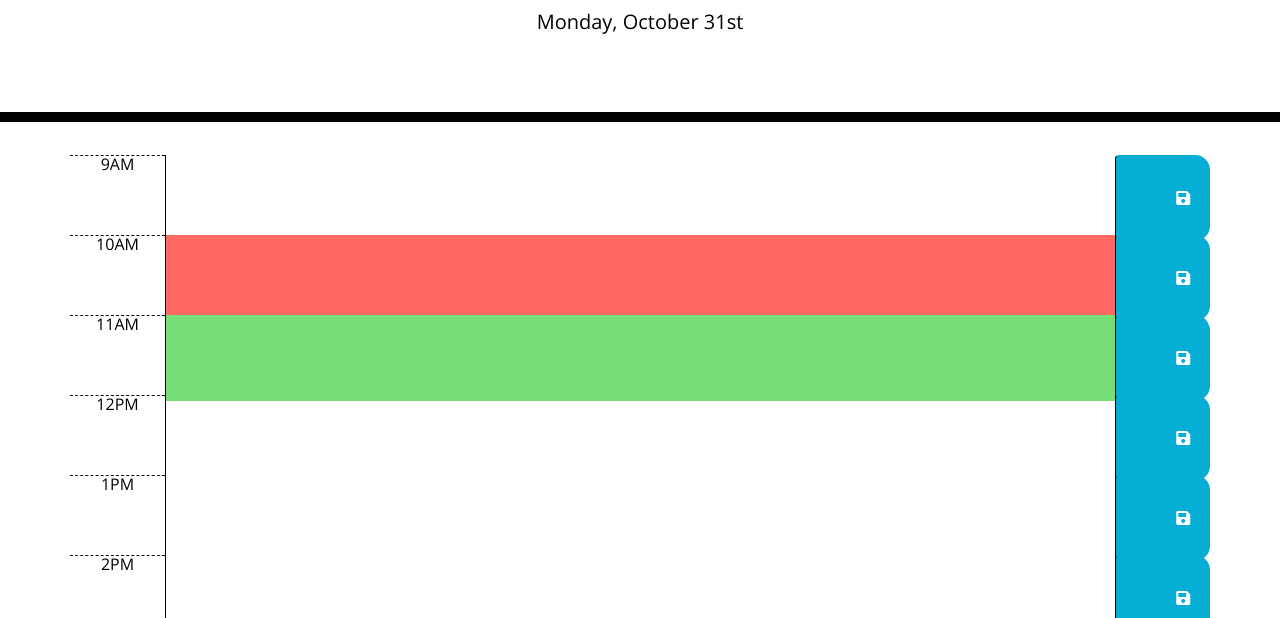
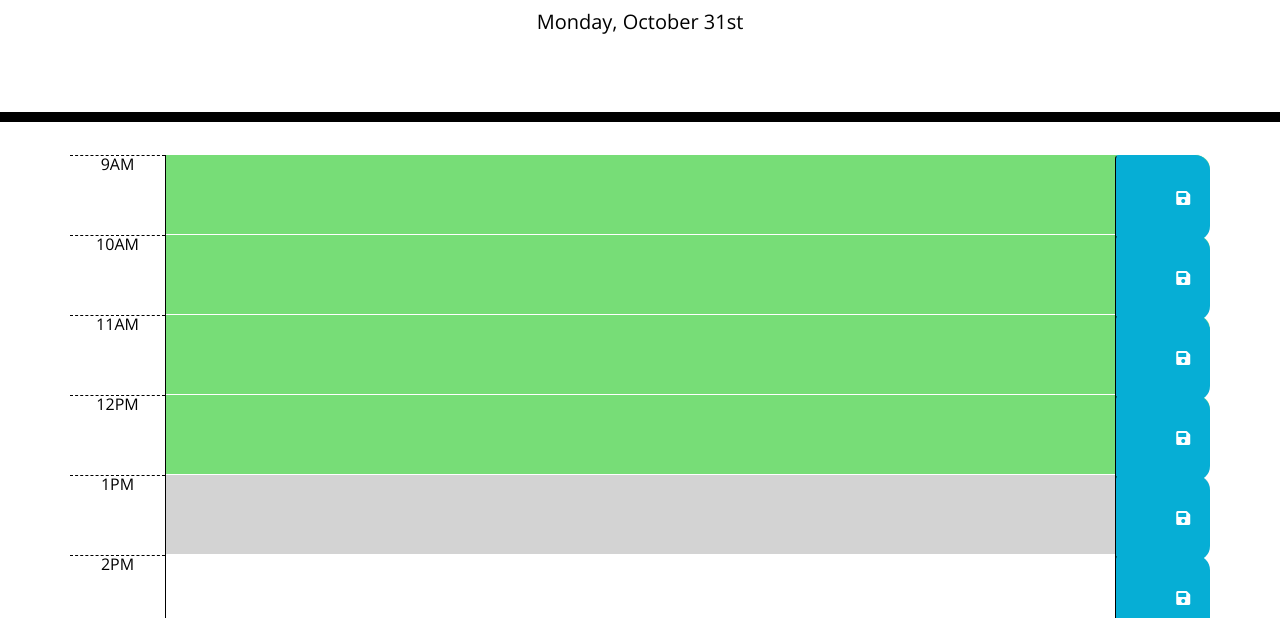
Before and after one commit to keenan560/work-schedule, a plain HTML site: page Develop/index.html in a window 1280 px wide. Shown: the part 182-800 px from the top of the page. Drawn offline with nearby package versions, Linux system fonts and the light colour scheme.

Commit message:
finished the logic to update localStorage and change colors based off of current hour with moment.js

```diff
--- a/Develop/index.html
+++ b/Develop/index.html
@@ -39,15 +39,14 @@
       </div>
       <div id="hour10" class="row time-block">
         <div class="col-md-1 hour">10AM</div>
-        <textarea class="col-md-10 description text-area-10 present">
-        </textarea>
+        <textarea class="col-md-10 description text-area-10"> </textarea>
         <button class="btn saveBtn saveBtn-10 col-md-1">
           <i class="fas fa-save"></i>
         </button>
       </div>
       <div id="hour11" class="row time-block">
         <div class="col-md-1 hour">11AM</div>
-        <textarea class="col-md-10 description text-area-11 future"> </textarea>
+        <textarea class="col-md-10 description text-area-11"> </textarea>
         <button class="btn saveBtn saveBtn-11 col-md-1">
           <i class="fas fa-save"></i>
         </button>
--- a/Develop/src.js
+++ b/Develop/src.js
@@ -26,6 +26,34 @@ $(document).ready(function () {
     $('.text-area-3').text(hourThree.desc ? hourThree.desc : '')
     $('.text-area-4').text(hourFour.desc ? hourFour.desc : '')
     $('.text-area-5').text(hourFive.desc ? hourFive.desc : '')
+
+
+    const currentHour = moment().hour();
+    // loop thru the time slots and grab their hour by the id and compare it to the current hour to determine color.
+    $(".time-block").each(function (obj, i) {
+        let timeBlockTime = parseInt(i.id.split('hour')[1]);
+
+        console.log(i.id.split('hour')[1])
+        switch (true) {
+            case timeBlockTime === currentHour:
+                $(this).removeClass('past')
+                $(this).removeClass('future')
+                $(this).addClass('current')
+                break
+            case timeBlockTime < currentHour:
+                $(this).removeClass('current')
+                $(this).removeClass('future')
+                $(this).addClass('past')
+                break
+            case timeBlockTime > currentHour:
+                $(this).removeClass('present')
+                $(this).removeClass('past')
+                $(this).addClass('future')
+                break
+        }
+    })
+
+
 
     // adding an event listener for all the save buttons to capture their respective text area .siblings() did not work.
     $(".saveBtn-9").on('click', () => {
```
